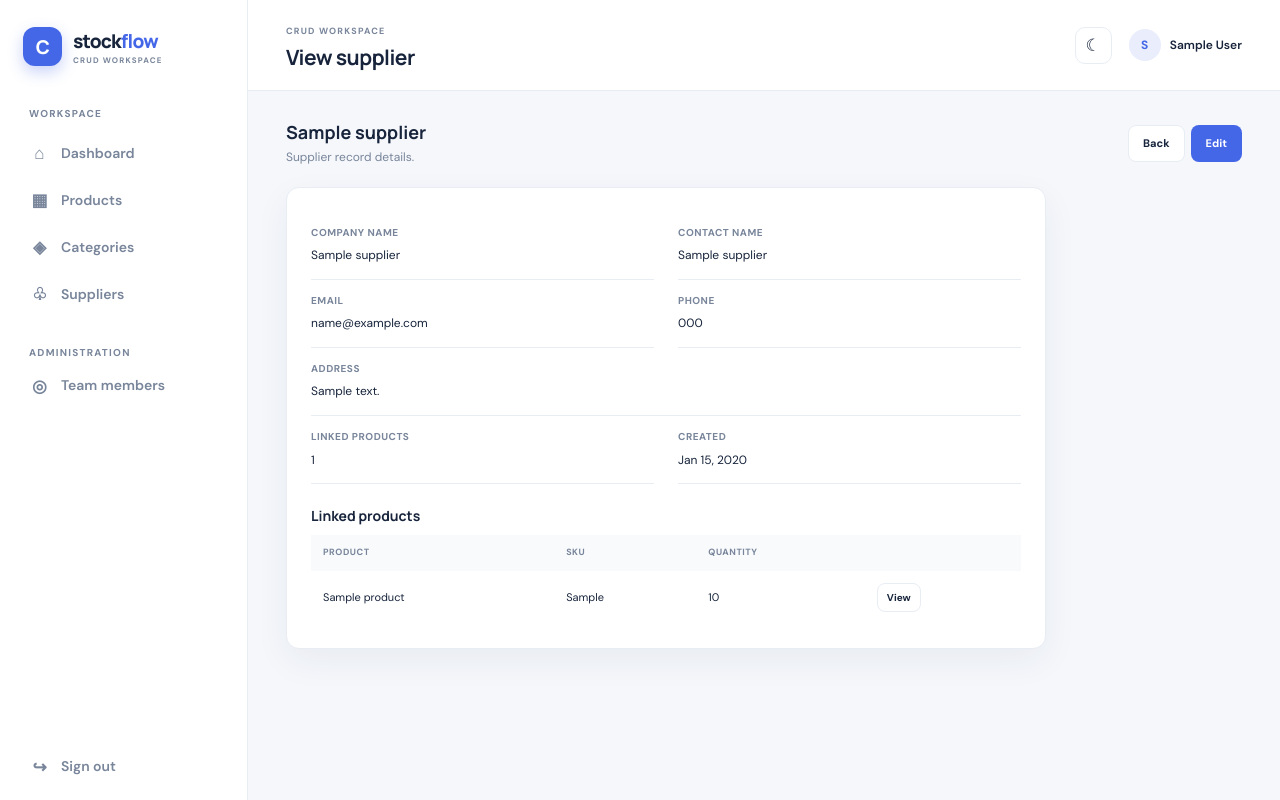
After one commit to kylegamer2027-jpg/stockflow, a PHP site: page /stockflow/modules/suppliers/view.php?id=1 in a window 1280 px wide. The commit adds this page. Run offline with PHP 8.4, Linux system fonts and the light colour scheme; the visitor is signed in with stand-in values (Sample User, id 1); tables that the repository leaves empty hold one stand-in row (values such as "Sample post").

Commit message:
feat: add view pages for categories, products, suppliers, and users with detailed information

```diff
--- a/assets/css/style.css
+++ b/assets/css/style.css
@@ -86,6 +86,10 @@ tbody tr:last-child td { border-bottom: 0; }
 .field input:focus, .field select:focus, .field textarea:focus, .search-input:focus { border-color: var(--primary); box-shadow: 0 0 0 3px color-mix(in srgb, var(--primary) 14%, transparent); }
 .field-hint { color: var(--muted); font-size: 10px; }
 .form-actions { display: flex; gap: 8px; margin-top: 21px; }
+.detail-grid { display: grid; grid-template-columns: repeat(2, minmax(0, 1fr)); gap: 0 24px; }
+.detail-item { padding: 13px 0; border-bottom: 1px solid var(--line); }
+.detail-item strong { display: block; margin-bottom: 4px; color: var(--muted); font-size: 10px; text-transform: uppercase; letter-spacing: .5px; }
+.detail-item span { font-size: 12px; }
 .toolbar { display: flex; align-items: center; gap: 9px; }
 .search-input { width: 200px; min-height: 37px; }
 .alert { margin: 0 0 17px; padding: 11px 14px; border-radius: 9px; font-size: 12px; animation: rise-in .35s ease both; }
@@ -120,3 +124,4 @@ tbody tr:last-child td { border-bottom: 0; }
 @media (max-width: 1050px) { .sidebar { width: 215px; } .main-content { margin-left: 215px; } .topbar,.page-content { padding-left: 25px; padding-right: 25px; } .stats-grid { grid-template-columns: repeat(2,1fr); } }
 @media (max-width: 760px) { .sidebar { position: static; width: 100%; height: auto; padding: 13px 15px; border-right: 0; border-bottom: 1px solid var(--line); } .brand { margin: 0 0 12px; } .sidebar > .nav-caption,.sidebar-bottom { display: none; } .side-nav { flex-direction: row; overflow-x: auto; margin: 0; } .nav-link { min-width: max-content; min-height: 36px; padding: 0 9px; font-size: 11px; } .nav-icon { font-size: 14px; } .main-content { margin: 0; } .topbar { min-height: 72px; padding: 12px 17px; } .page-content { padding: 20px 15px 32px; } .content-grid { grid-template-columns: 1fr; } .auth-page { grid-template-columns: 1fr; } .auth-showcase { display: none; } .auth-panel { min-height: 100vh; } }
 @media (max-width: 480px) { .stats-grid { gap: 9px; } .stat-card { padding: 14px; } .stat-value { font-size: 21px; } .topbar-actions { gap: 9px; } .user-chip { font-size: 0; } .form-grid { grid-template-columns: 1fr; } .field-full { grid-column: auto; } .page-heading { align-items: flex-start; flex-direction: column; } .toolbar { width: 100%; flex-wrap: wrap; } .search-input { flex: 1; } }
+@media (max-width: 480px) { .detail-grid { grid-template-columns: 1fr; } }
--- a/modules/categories/index.php
+++ b/modules/categories/index.php
@@ -6,7 +6,7 @@ require __DIR__ . '/../../includes/header.php';
 ?>
 <div class="page-heading"><div><h2>Product categories</h2><p>Keep your catalog organized with useful groups.</p></div><a class="btn btn-primary" href="<?= e(url('modules/categories/create.php')) ?>">＋ Add category</a></div>
 <section class="card"><div class="table-wrap"><table><thead><tr><th>Category</th><th>Description</th><th>Products</th><th>Actions</th></tr></thead><tbody>
-<?php foreach ($categories as $category): ?><tr><td class="product-name"><?= e($category['name']) ?></td><td class="muted"><?= e($category['description'] ?: '—') ?></td><td><?= number_format((int) $category['product_count']) ?></td><td><div class="actions"><a class="btn btn-secondary btn-small" href="<?= e(url('modules/categories/edit.php?id=' . $category['id'])) ?>">Edit</a><form method="post" action="<?= e(url('modules/categories/delete.php')) ?>" data-confirm="Delete this category? Products in it will become uncategorized."><?= csrf_field() ?><input type="hidden" name="id" value="<?= (int) $category['id'] ?>"><button class="btn btn-danger btn-small" type="submit">Delete</button></form></div></td></tr><?php endforeach; ?>
+<?php foreach ($categories as $category): ?><tr><td class="product-name"><?= e($category['name']) ?></td><td class="muted"><?= e($category['description'] ?: '—') ?></td><td><?= number_format((int) $category['product_count']) ?></td><td><div class="actions"><a class="btn btn-secondary btn-small" href="<?= e(url('modules/categories/view.php?id=' . $category['id'])) ?>">View</a><a class="btn btn-secondary btn-small" href="<?= e(url('modules/categories/edit.php?id=' . $category['id'])) ?>">Edit</a><form method="post" action="<?= e(url('modules/categories/delete.php')) ?>" data-confirm="Delete this category? Products in it will become uncategorized."><?= csrf_field() ?><input type="hidden" name="id" value="<?= (int) $category['id'] ?>"><button class="btn btn-danger btn-small" type="submit">Delete</button></form></div></td></tr><?php endforeach; ?>
 <?php if (!$categories): ?><tr><td colspan="4"><div class="empty-state"><strong>No categories yet</strong>Add categories to organize your products.</div></td></tr><?php endif; ?>
 </tbody></table></div></section>
 <?php require __DIR__ . '/../../includes/footer.php'; ?>
--- a/modules/dashboard/index.php
+++ b/modules/dashboard/index.php
@@ -14,7 +14,7 @@ $recentProducts = $pdo->query(
 )->fetchAll();
 require __DIR__ . '/../../includes/header.php';
 ?>
-<div class="page-heading"><div><h2>Good to see you, <?= e(explode(' ', current_user()['name'])[0]) ?>.</h2><p>Manage all your CRUD records from this overview.</p></div><a class="btn btn-primary" href="<?= e(url('modules/products/create.php')) ?>">＋ Add product</a></div>
+<div class="page-heading"><div><h2>Good to see you, <?= e(explode(' ', current_user()['name'])[0]) ?>.</h2><p>Manage all your CRUD records from this overview.</p></div></div>
 <section class="stats-grid">
     <a class="card stat-card" href="<?= e(url('modules/products/index.php')) ?>"><div class="stat-top"><span>Total products</span><span class="stat-icon">▦</span></div><strong class="stat-value"><?= number_format($stats['products']) ?></strong><span class="stat-foot">Open product records</span></a>
     <a class="card stat-card" href="<?= e(url('modules/categories/index.php')) ?>"><div class="stat-top"><span>Categories</span><span class="stat-icon">◈</span></div><strong class="stat-value"><?= number_format($stats['categories']) ?></strong><span class="stat-foot">Open category records</span></a>
@@ -29,7 +29,7 @@ require __DIR__ . '/../../includes/header.php';
         <?php if ($recentProducts): ?>
             <div class="table-wrap"><table><thead><tr><th>Product</th><th>Category</th><th>Quantity</th><th>Action</th></tr></thead><tbody>
             <?php foreach ($recentProducts as $product): ?><tr>
-                <td><span class="product-name"><?= e($product['name']) ?></span><br><span class="muted"><?= e($product['sku']) ?></span></td>
+                <td><a class="product-name" href="<?= e(url('modules/products/view.php?id=' . $product['id'])) ?>"><?= e($product['name']) ?></a><br><span class="muted"><?= e($product['sku']) ?></span></td>
                 <td><?= e($product['category_name'] ?? '—') ?></td>
                 <td><?= number_format((int) $product['quantity']) ?></td>
                 <td><a class="btn btn-secondary btn-small" href="<?= e(url('modules/products/edit.php?id=' . $product['id'])) ?>">Edit</a></td>
--- a/modules/products/index.php
+++ b/modules/products/index.php
@@ -14,7 +14,7 @@ require __DIR__ . '/../../includes/header.php';
     <tr>
         <td><span class="product-name"><?= e($product['name']) ?></span></td><td><?= e($product['sku']) ?></td><td><?= e($product['category_name'] ?? '—') ?></td><td><?= e($product['supplier_name'] ?? '—') ?></td><td><?= e(money($product['unit_price'])) ?></td><td><?= number_format((int) $product['quantity']) ?></td>
         <td><span class="badge <?= (int) $product['quantity'] === 0 ? 'badge-out' : ($low ? 'badge-low' : '') ?>"><?= (int) $product['quantity'] === 0 ? 'Out of stock' : ($low ? 'Low stock' : 'In stock') ?></span></td>
-        <td><div class="actions"><a class="btn btn-secondary btn-small" href="<?= e(url('modules/products/edit.php?id=' . $product['id'])) ?>">Edit</a><form method="post" action="<?= e(url('modules/products/delete.php')) ?>" data-confirm="Delete this product? Products with stock history cannot be deleted."><?= csrf_field() ?><input type="hidden" name="id" value="<?= (int) $product['id'] ?>"><button class="btn btn-danger btn-small" type="submit">Delete</button></form></div></td>
+        <td><div class="actions"><a class="btn btn-secondary btn-small" href="<?= e(url('modules/products/view.php?id=' . $product['id'])) ?>">View</a><a class="btn btn-secondary btn-small" href="<?= e(url('modules/products/edit.php?id=' . $product['id'])) ?>">Edit</a><form method="post" action="<?= e(url('modules/products/delete.php')) ?>" data-confirm="Delete this product? Products with stock history cannot be deleted."><?= csrf_field() ?><input type="hidden" name="id" value="<?= (int) $product['id'] ?>"><button class="btn btn-danger btn-small" type="submit">Delete</button></form></div></td>
     </tr>
 <?php endforeach; ?>
 <?php if (!$products): ?><tr><td colspan="8"><div class="empty-state"><strong>Your catalog is ready for its first product</strong>Add a product to start tracking inventory.</div></td></tr><?php endif; ?>
--- a/modules/suppliers/index.php
+++ b/modules/suppliers/index.php
@@ -6,7 +6,7 @@ require __DIR__ . '/../../includes/header.php';
 ?>
 <div class="page-heading"><div><h2>Supplier directory</h2><p>Keep supplier contact details close to your catalog.</p></div><a class="btn btn-primary" href="<?= e(url('modules/suppliers/create.php')) ?>">＋ Add supplier</a></div>
 <section class="card"><div class="table-wrap"><table><thead><tr><th>Supplier</th><th>Contact</th><th>Email</th><th>Phone</th><th>Products</th><th>Actions</th></tr></thead><tbody>
-<?php foreach ($suppliers as $supplier): ?><tr><td class="product-name"><?= e($supplier['name']) ?></td><td><?= e($supplier['contact_name'] ?: '—') ?></td><td><?= e($supplier['email'] ?: '—') ?></td><td><?= e($supplier['phone'] ?: '—') ?></td><td><?= number_format((int) $supplier['product_count']) ?></td><td><div class="actions"><a class="btn btn-secondary btn-small" href="<?= e(url('modules/suppliers/edit.php?id=' . $supplier['id'])) ?>">Edit</a><form method="post" action="<?= e(url('modules/suppliers/delete.php')) ?>" data-confirm="Delete this supplier? Linked products will keep their details but lose the supplier link."><?= csrf_field() ?><input type="hidden" name="id" value="<?= (int) $supplier['id'] ?>"><button class="btn btn-danger btn-small" type="submit">Delete</button></form></div></td></tr><?php endforeach; ?>
+<?php foreach ($suppliers as $supplier): ?><tr><td class="product-name"><?= e($supplier['name']) ?></td><td><?= e($supplier['contact_name'] ?: '—') ?></td><td><?= e($supplier['email'] ?: '—') ?></td><td><?= e($supplier['phone'] ?: '—') ?></td><td><?= number_format((int) $supplier['product_count']) ?></td><td><div class="actions"><a class="btn btn-secondary btn-small" href="<?= e(url('modules/suppliers/view.php?id=' . $supplier['id'])) ?>">View</a><a class="btn btn-secondary btn-small" href="<?= e(url('modules/suppliers/edit.php?id=' . $supplier['id'])) ?>">Edit</a><form method="post" action="<?= e(url('modules/suppliers/delete.php')) ?>" data-confirm="Delete this supplier? Linked products will keep their details but lose the supplier link."><?= csrf_field() ?><input type="hidden" name="id" value="<?= (int) $supplier['id'] ?>"><button class="btn btn-danger btn-small" type="submit">Delete</button></form></div></td></tr><?php endforeach; ?>
 <?php if (!$suppliers): ?><tr><td colspan="6"><div class="empty-state"><strong>No suppliers yet</strong>Add suppliers to link them to your products.</div></td></tr><?php endif; ?>
 </tbody></table></div></section>
 <?php require __DIR__ . '/../../includes/footer.php'; ?>
--- /dev/null
+++ b/modules/suppliers/view.php
@@ -0,0 +1,42 @@
+<?php
+require_once __DIR__ . '/../../includes/auth.php';
+$pageTitle = 'View supplier';
+$id = filter_input(INPUT_GET, 'id', FILTER_VALIDATE_INT, ['options' => ['min_range' => 1]]);
+$statement = $pdo->prepare(
+    'SELECT s.*, COUNT(p.id) AS product_count
+     FROM suppliers s LEFT JOIN products p ON p.supplier_id = s.id
+     WHERE s.id = ? GROUP BY s.id'
+);
+$statement->execute([$id ?: 0]);
+$supplier = $statement->fetch();
+if (!$supplier) {
+    http_response_code(404);
+    exit('Supplier not found.');
+}
+$products = $pdo->prepare('SELECT id, name, sku, quantity FROM products WHERE supplier_id = ? ORDER BY name');
+$products->execute([$supplier['id']]);
+$linkedProducts = $products->fetchAll();
+require __DIR__ . '/../../includes/header.php';
+?>
+<div class="page-heading">
+    <div><h2><?= e($supplier['name']) ?></h2><p>Supplier record details.</p></div>
+    <div class="actions"><a class="btn btn-secondary" href="<?= e(url('modules/suppliers/index.php')) ?>">Back</a><a class="btn btn-primary" href="<?= e(url('modules/suppliers/edit.php?id=' . $supplier['id'])) ?>">Edit</a></div>
+</div>
+<section class="card form-card">
+    <div class="detail-grid">
+        <div class="detail-item"><strong>Company name</strong><span><?= e($supplier['name']) ?></span></div>
+        <div class="detail-item"><strong>Contact name</strong><span><?= e($supplier['contact_name'] ?: '—') ?></span></div>
+        <div class="detail-item"><strong>Email</strong><span><?= e($supplier['email'] ?: '—') ?></span></div>
+        <div class="detail-item"><strong>Phone</strong><span><?= e($supplier['phone'] ?: '—') ?></span></div>
+        <div class="detail-item field-full"><strong>Address</strong><span><?= e($supplier['address'] ?: '—') ?></span></div>
+        <div class="detail-item"><strong>Linked products</strong><span><?= number_format((int) $supplier['product_count']) ?></span></div>
+        <div class="detail-item"><strong>Created</strong><span><?= e(date('M j, Y', strtotime($supplier['created_at']))) ?></span></div>
+    </div>
+    <?php if ($linkedProducts): ?>
+        <h3 class="section-title" style="margin-top:22px">Linked products</h3>
+        <div class="table-wrap" style="margin-top:10px"><table><thead><tr><th>Product</th><th>SKU</th><th>Quantity</th><th></th></tr></thead><tbody>
+        <?php foreach ($linkedProducts as $product): ?><tr><td><?= e($product['name']) ?></td><td><?= e($product['sku']) ?></td><td><?= number_format((int) $product['quantity']) ?></td><td><a class="btn btn-secondary btn-small" href="<?= e(url('modules/products/view.php?id=' . $product['id'])) ?>">View</a></td></tr><?php endforeach; ?>
+        </tbody></table></div>
+    <?php endif; ?>
+</section>
+<?php require __DIR__ . '/../../includes/footer.php'; ?>
--- a/modules/users/index.php
+++ b/modules/users/index.php
@@ -7,6 +7,6 @@ require __DIR__ . '/../../includes/header.php';
 ?>
 <div class="page-heading"><div><h2>Workspace team</h2><p>Manage who can access your inventory workspace.</p></div><a class="btn btn-primary" href="<?= e(url('modules/users/create.php')) ?>">＋ Add member</a></div>
 <section class="card"><div class="table-wrap"><table><thead><tr><th>Name</th><th>Email</th><th>Role</th><th>Joined</th><th>Actions</th></tr></thead><tbody>
-<?php foreach ($users as $member): ?><tr><td class="product-name"><?= e($member['name']) ?><?= (int) $member['id'] === (int) current_user()['id'] ? ' (you)' : '' ?></td><td><?= e($member['email']) ?></td><td><span class="badge <?= $member['role'] === 'admin' ? '' : 'badge-low' ?>"><?= e(ucfirst($member['role'])) ?></span></td><td><?= e(date('M j, Y', strtotime($member['created_at']))) ?></td><td><div class="actions"><a class="btn btn-secondary btn-small" href="<?= e(url('modules/users/edit.php?id=' . $member['id'])) ?>">Edit</a><?php if ((int) $member['id'] !== (int) current_user()['id']): ?><form method="post" action="<?= e(url('modules/users/delete.php')) ?>" data-confirm="Delete this team member?"><?= csrf_field() ?><input type="hidden" name="id" value="<?= (int) $member['id'] ?>"><button class="btn btn-danger btn-small" type="submit">Delete</button></form><?php endif; ?></div></td></tr><?php endforeach; ?>
+<?php foreach ($users as $member): ?><tr><td class="product-name"><?= e($member['name']) ?><?= (int) $member['id'] === (int) current_user()['id'] ? ' (you)' : '' ?></td><td><?= e($member['email']) ?></td><td><span class="badge <?= $member['role'] === 'admin' ? '' : 'badge-low' ?>"><?= e(ucfirst($member['role'])) ?></span></td><td><?= e(date('M j, Y', strtotime($member['created_at']))) ?></td><td><div class="actions"><a class="btn btn-secondary btn-small" href="<?= e(url('modules/users/view.php?id=' . $member['id'])) ?>">View</a><a class="btn btn-secondary btn-small" href="<?= e(url('modules/users/edit.php?id=' . $member['id'])) ?>">Edit</a><?php if ((int) $member['id'] !== (int) current_user()['id']): ?><form method="post" action="<?= e(url('modules/users/delete.php')) ?>" data-confirm="Delete this team member?"><?= csrf_field() ?><input type="hidden" name="id" value="<?= (int) $member['id'] ?>"><button class="btn btn-danger btn-small" type="submit">Delete</button></form><?php endif; ?></div></td></tr><?php endforeach; ?>
 </tbody></table></div></section>
 <?php require __DIR__ . '/../../includes/footer.php'; ?>
```
Also changed, not shown: modules/categories/view.php (added, +39 -0 lines), modules/products/view.php (added, +37 -0 lines), modules/users/view.php (added, +27 -0 lines).
